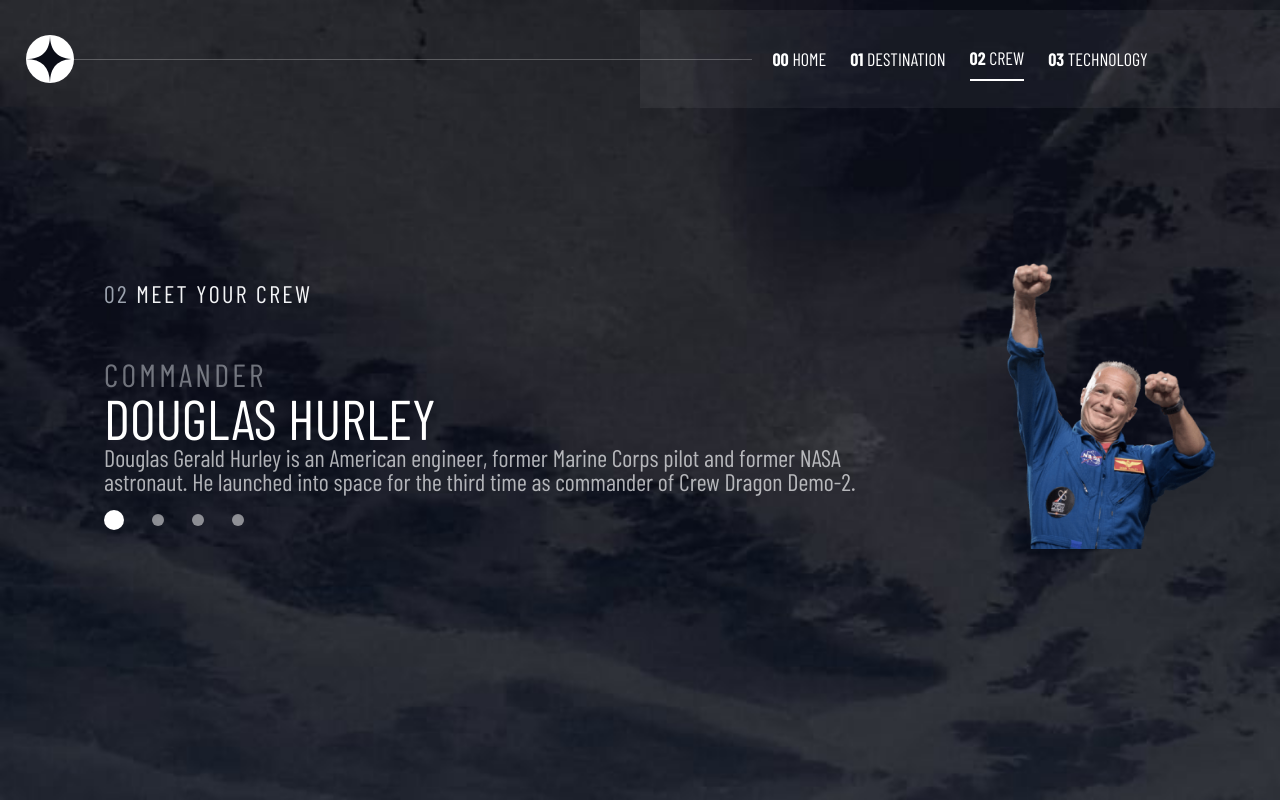
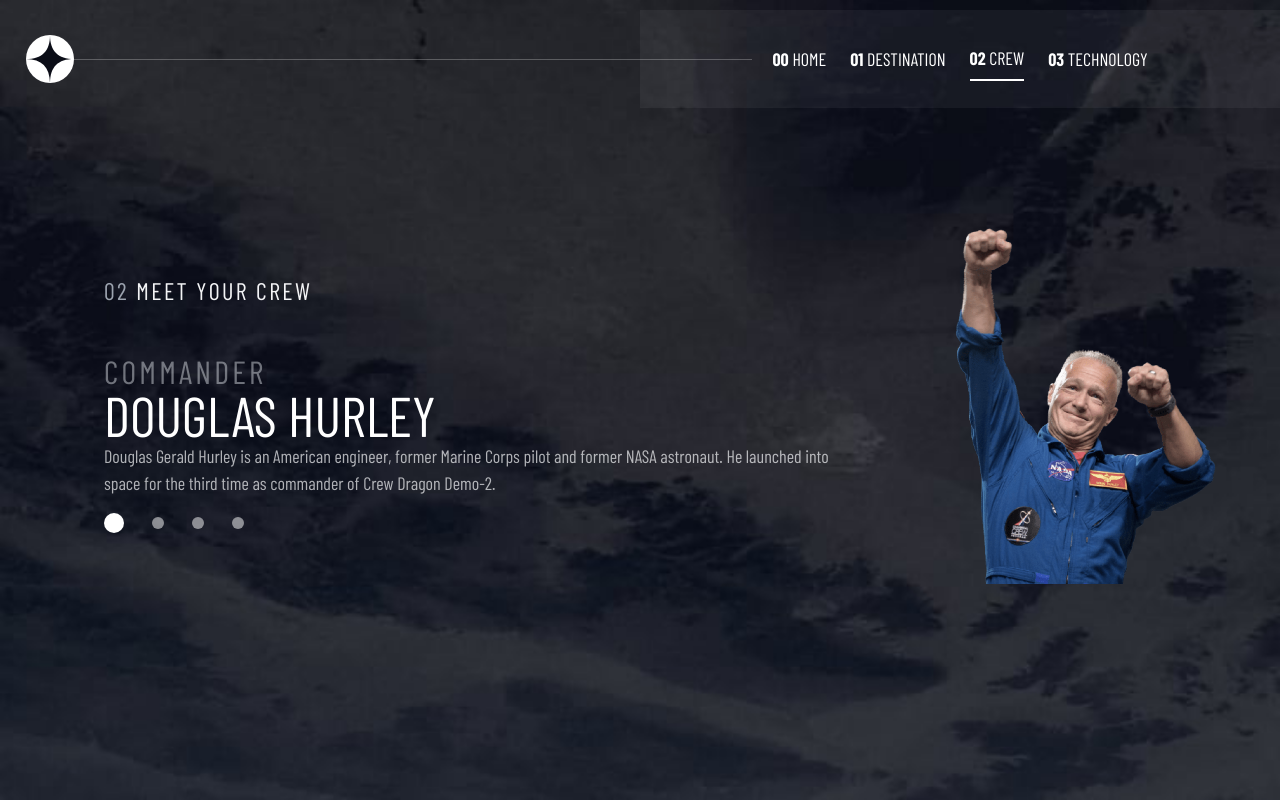
Before and after one commit to Nelia11/face-the-space, a React (Vite) app: page /crew in a window 1280 px wide. Built offline with nearby package versions, Linux system fonts and the light colour scheme; a web font is replaced by a local one.

Commit message:
Update Crew.tsx

```diff
--- a/src/pages/Crew.tsx
+++ b/src/pages/Crew.tsx
@@ -89,7 +89,7 @@
               </p>
 
               {/* Bio */}
-              <p className="text-sm md:text-base lg:text-[1.5rem] text-gray-100 opacity-70 font-heebo">
+              <p className="text-[18px] leading-[27px] text-gray-100 opacity-70 font-heebo">
                 {selectedCrewMember.bio}
               </p>
 
```
